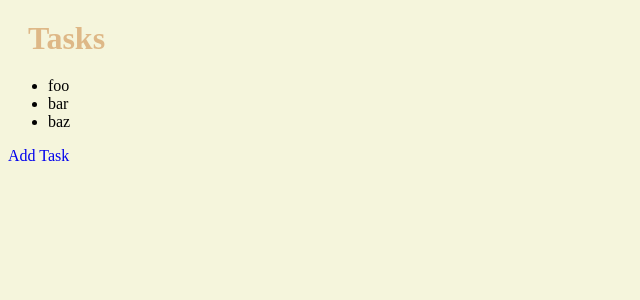
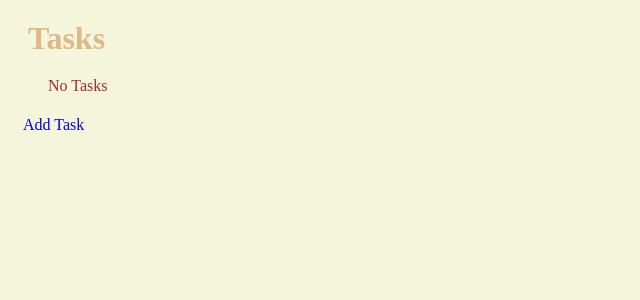
Before and after one commit to kchugh25/cs50w-lectures, a Django app: page /tasks/ in a window 1280 px wide. Shown: the top 300 px of the page, without its empty margins (0-640 px from the left). Run offline with Django 4.2, Linux system fonts and the light colour scheme.

Commit message:
django lecture completed projects

```diff
--- a/lec3/lecture3/tasks/static/tasks/style.css
+++ b/lec3/lecture3/tasks/static/tasks/style.css
@@ -9,6 +9,24 @@ body{
     background-color: beige;
 }
 
+li{
+    list-style-type: disc;
+}
+
+#No_task{
+    list-style-type: none;
+    color: brown;
+    text-decoration: solid;
+}
+
+.link{
+    display: block;
+    padding-left: 5px;
+    margin: 10px;
+    margin-top: 5px;
+    padding-top: 5px;
+}
+
 a{
     text-decoration: none;
 }
--- a/lec3/lecture3/tasks/templates/tasks/index.html
+++ b/lec3/lecture3/tasks/templates/tasks/index.html
@@ -6,7 +6,11 @@
     <ul>
         {% for task in tasks %}
             <li>{{ task }}</li>
+        {% empty %}
+            <li id="No_task">No Tasks</li>
         {% endfor %}
     </ul>
-    <a href="{% url 'tasks:add' %}">Add Task</a>
+    <div class="link">
+        <a href="{% url 'tasks:add' %}">Add Task</a>
+    </div>
 {% endblock %}
--- a/lec3/lecture3/tasks/views.py
+++ b/lec3/lecture3/tasks/views.py
@@ -1,12 +1,32 @@
 from django.shortcuts import render
+from django.http import HttpResponseRedirect
+from django.urls import reverse
+from django import forms
 
-tasks = ["foo", "bar", "baz"]
+
+class NewTaskForm(forms.Form):
+    task = forms.CharField(label="New Task")
 
 # Create your views here.
 def index(request):
+    if "tasks" not in request.session:
+        request.session["tasks"] = []
     return render(request, "tasks/index.html", {
-        "tasks": tasks
+        "tasks": request.session["tasks"]
     })
 
 def add(request):
-    return render(request, "tasks/add.html")
+    if request.method == "POST":
+        form = NewTaskForm(request.POST)
+        if form.is_valid():
+            task = form.cleaned_data["task"]
+            request.session["tasks"] += [task]
+            return HttpResponseRedirect(reverse("tasks:index"))
+        else:
+            return render(request, "tasks/index.html", {
+                "form":form
+            })
+
+    return render(request, "tasks/add.html", {
+        "form": NewTaskForm()
+    })
--- /dev/null
+++ b/lec3/pyvenv.cfg
@@ -0,0 +1,3 @@
+home = /Applications/Xcode.app/Contents/Developer/usr/bin
+include-system-site-packages = false
+version = 3.9.6
```
Also changed, not shown: lec3/lecture3/tasks/templates/tasks/add.html (+5 -2 lines), lec3/lecture3/db.sqlite3, 10 other files.
